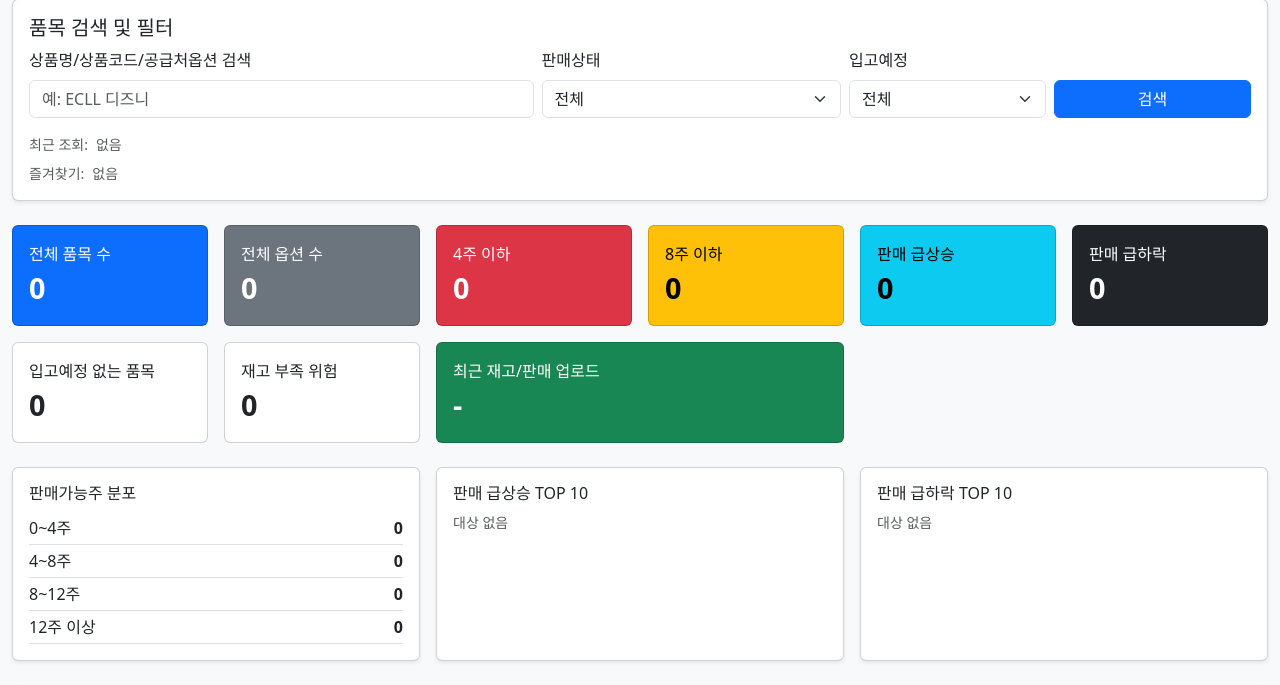
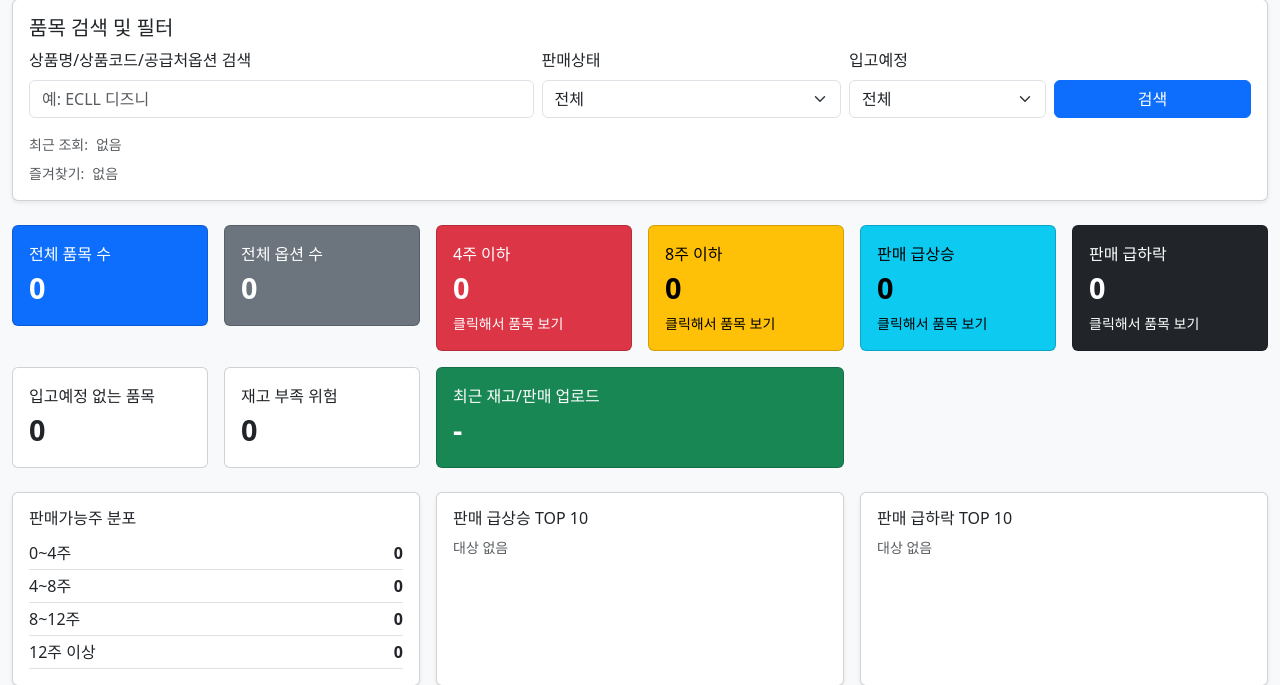
Before and after one commit to goowlsrud6-eng/logic, a Django app: page / in a window 1280 px wide. Shown: the part 401-1086 px from the top of the page. Run offline with Django 5.2, Linux system fonts and the light colour scheme; tables that the repository leaves empty hold one stand-in row (values such as "Sample post").

Commit message:
Add KPI card drilldown lists

```diff
--- a/inventory/templates/inventory/dashboard.html
+++ b/inventory/templates/inventory/dashboard.html
@@ -9,6 +9,9 @@
   <style>
     th { white-space: nowrap; }
     .metric-card strong { font-size: 1.8rem; }
+    .metric-card a.card { text-decoration: none; transition: transform .12s ease, box-shadow .12s ease; }
+    .metric-card a.card:hover { transform: translateY(-2px); box-shadow: 0 .5rem 1rem rgba(0,0,0,.15); }
+    .metric-card a.active-card { outline: 3px solid rgba(13,110,253,.45); }
   </style>
 </head>
 <body class="bg-light">
@@ -63,14 +66,38 @@
   <section class="row g-3 mb-4 metric-card">
     <div class="col-md-3 col-xl-2"><div class="card text-bg-primary"><div class="card-body"><div>전체 품목 수</div><strong>{{ total_products }}</strong></div></div></div>
     <div class="col-md-3 col-xl-2"><div class="card text-bg-secondary"><div class="card-body"><div>전체 옵션 수</div><strong>{{ total_options }}</strong></div></div></div>
-    <div class="col-md-3 col-xl-2"><div class="card text-bg-danger"><div class="card-body"><div>4주 이하</div><strong>{{ under_4_count }}</strong></div></div></div>
-    <div class="col-md-3 col-xl-2"><div class="card text-bg-warning"><div class="card-body"><div>8주 이하</div><strong>{{ under_8_count }}</strong></div></div></div>
-    <div class="col-md-3 col-xl-2"><div class="card text-bg-info"><div class="card-body"><div>판매 급상승</div><strong>{{ surge_count }}</strong></div></div></div>
-    <div class="col-md-3 col-xl-2"><div class="card text-bg-dark"><div class="card-body"><div>판매 급하락</div><strong>{{ drop_count }}</strong></div></div></div>
+    <div class="col-md-3 col-xl-2"><a class="card text-bg-danger {% if card_filter == 'under4' %}active-card{% endif %}" href="{% url 'dashboard' %}?upload_id={{ latest_file.id }}&card=under4#card-items"><div class="card-body"><div>4주 이하</div><strong>{{ under_4_count }}</strong><div class="small mt-1">클릭해서 품목 보기</div></div></a></div>
+    <div class="col-md-3 col-xl-2"><a class="card text-bg-warning {% if card_filter == 'under8' %}active-card{% endif %}" href="{% url 'dashboard' %}?upload_id={{ latest_file.id }}&card=under8#card-items"><div class="card-body"><div>8주 이하</div><strong>{{ under_8_count }}</strong><div class="small mt-1">클릭해서 품목 보기</div></div></a></div>
+    <div class="col-md-3 col-xl-2"><a class="card text-bg-info {% if card_filter == 'surge' %}active-card{% endif %}" href="{% url 'dashboard' %}?upload_id={{ latest_file.id }}&card=surge#card-items"><div class="card-body"><div>판매 급상승</div><strong>{{ surge_count }}</strong><div class="small mt-1">클릭해서 품목 보기</div></div></a></div>
+    <div class="col-md-3 col-xl-2"><a class="card text-bg-dark {% if card_filter == 'drop' %}active-card{% endif %}" href="{% url 'dashboard' %}?upload_id={{ latest_file.id }}&card=drop#card-items"><div class="card-body"><div>판매 급하락</div><strong>{{ drop_count }}</strong><div class="small mt-1">클릭해서 품목 보기</div></div></a></div>
     <div class="col-md-3 col-xl-2"><div class="card"><div class="card-body"><div>입고예정 없는 품목</div><strong>{{ no_inbound_count }}</strong></div></div></div>
     <div class="col-md-3 col-xl-2"><div class="card"><div class="card-body"><div>재고 부족 위험</div><strong>{{ risk_count }}</strong></div></div></div>
     <div class="col-md-6 col-xl-4"><div class="card text-bg-success"><div class="card-body"><div>최근 재고/판매 업로드</div><strong>{{ latest_file.week_label|default:'-' }}</strong></div></div></div>
   </section>
+
+  {% if card_title %}
+  <section id="card-items" class="card shadow-sm mb-4">
+    <div class="card-body">
+      <div class="d-flex justify-content-between align-items-center mb-2">
+        <h2 class="h5 mb-0">{{ card_title }} 목록</h2>
+        <a class="btn btn-sm btn-outline-secondary" href="{% url 'dashboard' %}?upload_id={{ latest_file.id }}">목록 닫기</a>
+      </div>
+      <p class="text-muted small mb-3">품목명을 클릭하면 바로 품목별 상세 화면으로 이동합니다.</p>
+      <div class="table-responsive">
+        <table class="table table-sm table-bordered table-hover align-middle text-center">
+          <thead class="table-light"><tr><th>품목명</th><th>현재주 기준 판매가능주</th><th>지난주 기준 판매가능주</th><th>현재고</th><th>입고예정</th><th>입고후재고</th><th>최근한주 판매</th><th>판매상태</th></tr></thead>
+          <tbody>
+          {% for row in card_items %}
+            <tr><td class="text-start"><a href="{% url 'product_detail' row.product_name %}?upload_id={{ latest_file.id }}">{{ row.product_name }}</a></td><td>{{ row.inbound_recent_weeks|weeks1 }}</td><td>{{ row.previous_inbound_recent_weeks|weeks1 }}</td><td>{{ row.available_stock|comma0 }}</td><td>{{ row.inbound_qty|comma0 }}</td><td>{{ row.stock_after_inbound|comma0 }}</td><td>{{ row.recent_week_sales|comma0 }}</td><td>{{ row.sales_trend|default:'-' }}</td></tr>
+          {% empty %}
+            <tr><td colspan="8" class="text-muted">해당 조건에 해당하는 품목이 없습니다.</td></tr>
+          {% endfor %}
+          </tbody>
+        </table>
+      </div>
+    </div>
+  </section>
+  {% endif %}
 
   <section class="row g-3 mb-4">
     <div class="col-lg-4"><div class="card shadow-sm h-100"><div class="card-body"><h2 class="h6">판매가능주 분포</h2>{% for label, count in distribution.items %}<div class="d-flex justify-content-between border-bottom py-1"><span>{{ label }}</span><strong>{{ count }}</strong></div>{% endfor %}</div></div></div>
--- a/inventory/views.py
+++ b/inventory/views.py
@@ -145,12 +145,38 @@ def summarize_products(option_rows):
     return sorted(summary, key=lambda r: r['product_name'])
 
 
+def card_product_items(summary, card_filter):
+    labels = {
+        'under4': '4주 이하 품목',
+        'under8': '8주 이하 품목',
+        'surge': '판매 급상승 품목',
+        'drop': '판매 급하락 품목',
+    }
+    if card_filter == 'under4':
+        rows = [row for row in summary if 0 < row['inbound_recent_weeks'] <= 4]
+        rows.sort(key=lambda row: row['inbound_recent_weeks'] or 999999)
+    elif card_filter == 'under8':
+        rows = [row for row in summary if 0 < row['inbound_recent_weeks'] <= 8]
+        rows.sort(key=lambda row: row['inbound_recent_weeks'] or 999999)
+    elif card_filter == 'surge':
+        rows = [row for row in summary if row['sales_trend'] == '판매 급상승']
+        rows.sort(key=lambda row: row['inbound_recent_weeks'] or 999999)
+    elif card_filter == 'drop':
+        rows = [row for row in summary if row['sales_trend'] == '판매 급하락']
+        rows.sort(key=lambda row: row['inbound_recent_weeks'] or 999999, reverse=True)
+    else:
+        return '', []
+    return labels[card_filter], rows
+
+
 def dashboard(request):
     latest_file = latest_stock_file(request.GET.get('upload_id'))
     metrics = ProductOptionMetric.objects.filter(uploaded_file=latest_file).order_by('product_name', 'option_name') if latest_file else ProductOptionMetric.objects.none()
     option_rows = live_option_rows(metrics, latest_file)
     summary = summarize_products(option_rows)
-    all_summary = summary
+    all_summary = list(summary)
+    card_filter = request.GET.get('card', '').strip()
+    card_title, card_items = card_product_items(all_summary, card_filter)
     search_query = request.GET.get('q', '').strip()
     trend_filter = request.GET.get('trend', '').strip()
     inbound_filter = request.GET.get('inbound', '').strip()
@@ -164,26 +190,29 @@ def dashboard(request):
     elif inbound_filter == 'no':
         summary = [row for row in summary if row['inbound_qty'] <= 0]
     distribution = {
-        '0~4주': sum(1 for row in summary if 0 < row['inbound_recent_weeks'] <= 4),
-        '4~8주': sum(1 for row in summary if 4 < row['inbound_recent_weeks'] <= 8),
-        '8~12주': sum(1 for row in summary if 8 < row['inbound_recent_weeks'] <= 12),
-        '12주 이상': sum(1 for row in summary if row['inbound_recent_weeks'] > 12),
+        '0~4주': sum(1 for row in all_summary if 0 < row['inbound_recent_weeks'] <= 4),
+        '4~8주': sum(1 for row in all_summary if 4 < row['inbound_recent_weeks'] <= 8),
+        '8~12주': sum(1 for row in all_summary if 8 < row['inbound_recent_weeks'] <= 12),
+        '12주 이상': sum(1 for row in all_summary if row['inbound_recent_weeks'] > 12),
     }
     planned_inbound_products = set(InboundSchedule.objects.filter(status=InboundSchedule.Status.PLANNED).values_list('product_name', flat=True))
     context = {
         'latest_file': latest_file,
         'summary': summary,
-        'total_products': len(summary),
+        'card_filter': card_filter,
+        'card_title': card_title,
+        'card_items': card_items,
+        'total_products': len(all_summary),
         'total_options': len(option_rows),
-        'under_4_count': sum(1 for row in summary if 0 < row['inbound_recent_weeks'] <= 4),
-        'under_8_count': sum(1 for row in summary if 0 < row['inbound_recent_weeks'] <= 8),
-        'surge_count': sum(1 for row in summary if row['sales_trend'] == '판매 급상승'),
-        'drop_count': sum(1 for row in summary if row['sales_trend'] == '판매 급하락'),
-        'no_inbound_count': sum(1 for row in summary if row['product_name'] not in planned_inbound_products),
-        'risk_count': sum(1 for row in summary if 0 < row['inbound_recent_weeks'] <= 4),
+        'under_4_count': sum(1 for row in all_summary if 0 < row['inbound_recent_weeks'] <= 4),
+        'under_8_count': sum(1 for row in all_summary if 0 < row['inbound_recent_weeks'] <= 8),
+        'surge_count': sum(1 for row in all_summary if row['sales_trend'] == '판매 급상승'),
+        'drop_count': sum(1 for row in all_summary if row['sales_trend'] == '판매 급하락'),
+        'no_inbound_count': sum(1 for row in all_summary if row['product_name'] not in planned_inbound_products),
+        'risk_count': sum(1 for row in all_summary if 0 < row['inbound_recent_weeks'] <= 4),
         'distribution': distribution,
-        'top_surges': [row for row in summary if row['sales_trend'] in ['판매 급상승', '판매 상승']][:10],
-        'top_drops': [row for row in summary if row['sales_trend'] in ['판매 급하락', '판매 하락']][:10],
+        'top_surges': [row for row in all_summary if row['sales_trend'] in ['판매 급상승', '판매 상승']][:10],
+        'top_drops': [row for row in all_summary if row['sales_trend'] in ['판매 급하락', '판매 하락']][:10],
         'upload_form': MultiUploadInventoryForm(),
         'search_query': search_query,
         'trend_filter': trend_filter,
```
Also changed, not shown: SPECIAL_STOCK_REQUIREMENTS.md (+11 -0 lines).
